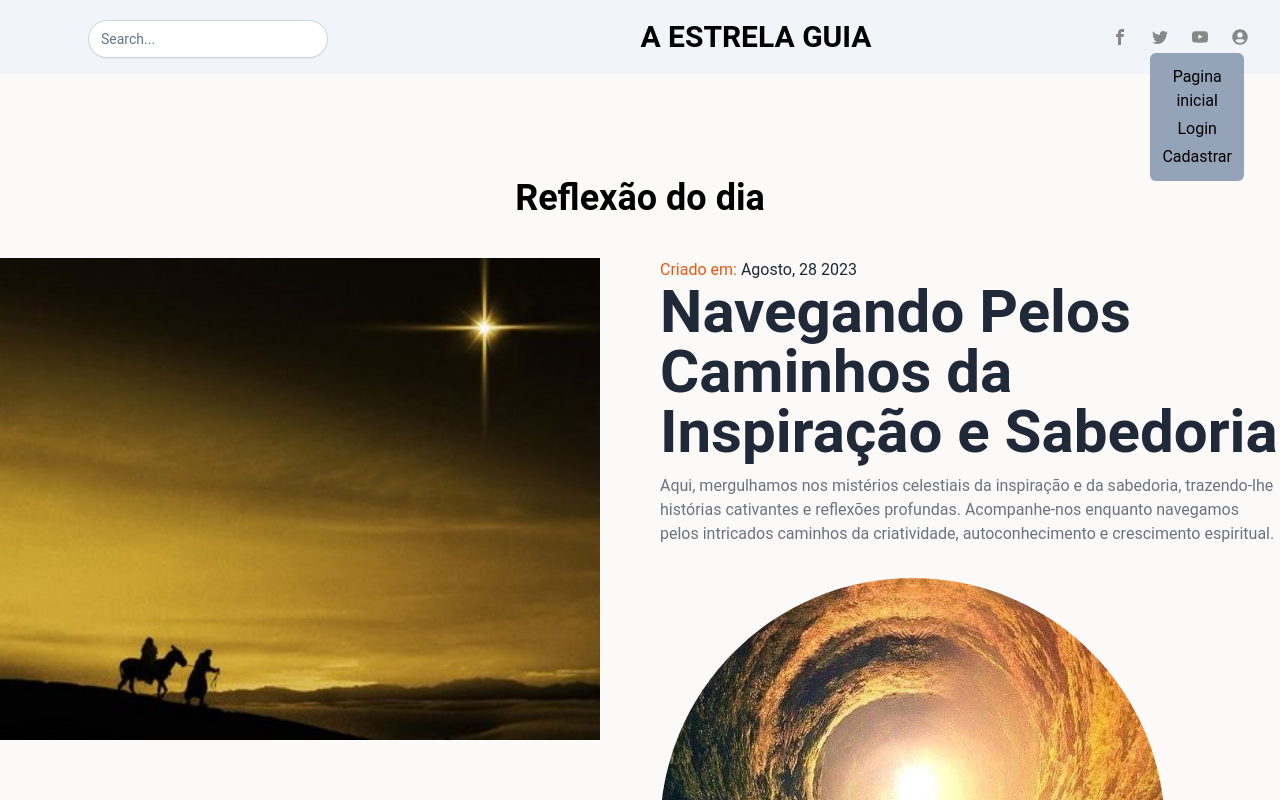
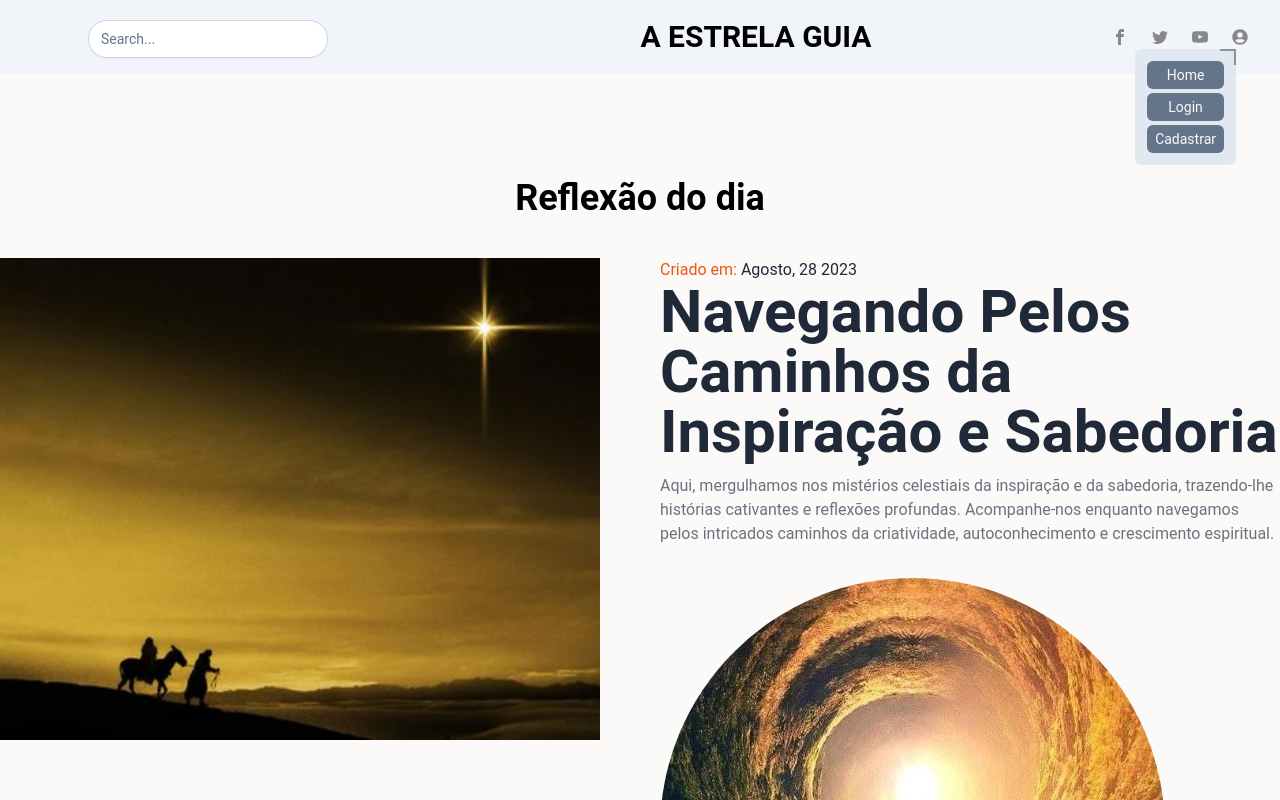
Before and after one commit to iSantanaaH/blog-star-guide, a Next.js app in the folder front-end_next/: page / in a window 1280 px wide. Both pictures are taken after a click on the element 1240 px from the left and 37 px from the top of the page. Shown: the top 800 px of the page. Built offline with nearby package versions, Linux system fonts and the light colour scheme.

Commit message:
create new personalized styled from links in navbar

```diff
--- a/front-end_next/app/Components/Header/header.tsx
+++ b/front-end_next/app/Components/Header/header.tsx
@@ -58,22 +58,25 @@ const HeaderComponent = () => {
               <div
                 ref={dropdownRef}
                 onClick={enableDropdown}
+                className="relative" // Adicionei esta classe para aplicar estilos relativos
               >
                 <FaUserCircle color="#888888" />
-              </div>
                 {dropdown && (
-                <div className="bg-slate-400 p-3 rounded-md absolute flex flex-col top-6 right-1 w-30">
-                  <Link className="pb-1 dropdown-link" href={"/"}>
-                    Pagina inicial
+                  <div className="bg-slate-200 p-3 rounded-md absolute flex flex-col top-5 right-3 w-30">
+                    {/* Seta para cima no canto superior direito */}
+                    <div className="absolute right-0 top-0 w-4 h-4 border-t-2 border-r-2 border-solid border-zinc-500 border-opacity-75"></div>
+                    <Link className="links-navBar mb-1 dropdown-link" href={"/"}>
+                      Home
                     </Link>
-                  <Link className="pb-1 dropdown-link" href={"/pages/login"}>
+                    <Link className="links-navBar w-full mb-1 dropdown-link" href={"/pages/login"}>
                       Login
                     </Link>
-                  <Link className="dropdown-link" href={"/pages/register"}>
+                    <Link className="links-navBar dropdown-link" href={"/pages/register"}>
                       Cadastrar
                     </Link>
                   </div>
                 )}
+              </div>
             </div>
           </div>
         </div>
--- a/front-end_next/app/globals.css
+++ b/front-end_next/app/globals.css
@@ -38,3 +38,8 @@ body {
   @apply bg-blue-400 px-2 py-1 rounded-lg text-gray-50 text-lg;
   @apply hover:bg-blue-500 hover:transition-all;
 }
+
+.links-navBar {
+  @apply bg-slate-500 px-2 py-1 rounded-md text-gray-50 text-sm;
+  @apply hover:bg-blue-500 hover:transition-all;
+}
```
Lines whose indentation alone changed are shown as unchanged.
